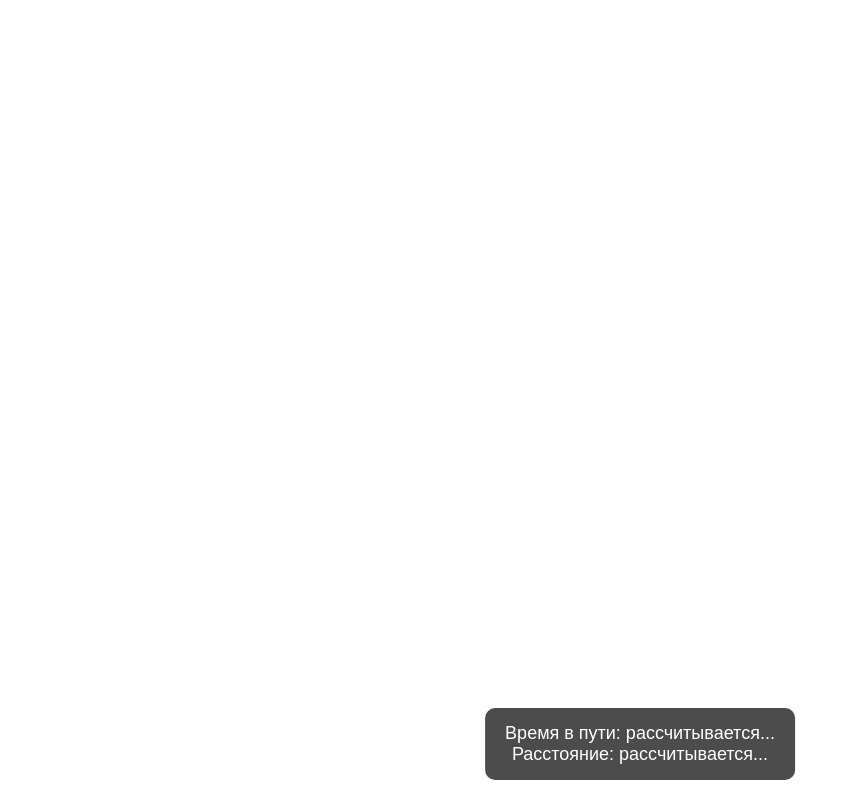
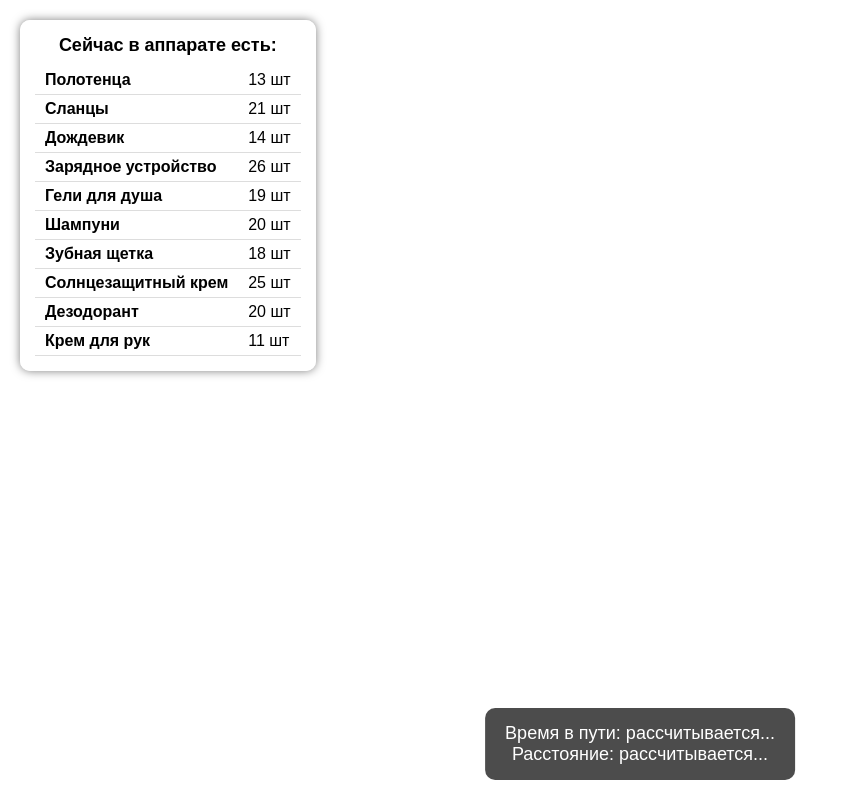
Before and after one commit to imdaryaz/index.html, a plain HTML site: page index.html in a window 1280 px wide. Shown: the whole page, without its empty margins (0-845 px from the left). Drawn offline with Linux system fonts and the light colour scheme.

Commit message:
Update index.html

```diff
--- a/index.html
+++ b/index.html
@@ -25,6 +25,34 @@
             font-family: Arial, sans-serif;
             text-align: center;
             z-index: 1000;
+        }
+        #stockInfo {
+            position: absolute;
+            top: 20px;
+            left: 20px;
+            background: rgba(255, 255, 255, 0.9);
+            padding: 15px;
+            border-radius: 10px;
+            font-family: Arial, sans-serif;
+            font-size: 16px;
+            box-shadow: 0 0 10px rgba(0, 0, 0, 0.5);
+            z-index: 1500;
+        }
+        #stockInfo h2 {
+            text-align: center;
+            margin: 0 0 10px 0;
+            font-size: 18px;
+        }
+        #stockTable {
+            width: 100%;
+            border-collapse: collapse;
+        }
+        #stockTable td {
+            padding: 5px 10px;
+            border-bottom: 1px solid #ddd;
+        }
+        #stockTable td:first-child {
+            font-weight: bold;
         }
         /* Модальное окно */
         #imageModal {
@@ -61,6 +89,22 @@
 <body>
     <div id="map"></div>
     <div id="info">Время в пути: рассчитывается...<br>Расстояние: рассчитывается...</div>
+
+    <div id="stockInfo">
+        <h2>Сейчас в аппарате есть:</h2>
+        <table id="stockTable">
+            <tr><td>Полотенца</td><td>13 шт</td></tr>
+            <tr><td>Сланцы</td><td>21 шт</td></tr>
+            <tr><td>Дождевик</td><td>14 шт</td></tr>
+            <tr><td>Зарядное устройство</td><td>26 шт</td></tr>
+            <tr><td>Гели для душа</td><td>19 шт</td></tr>
+            <tr><td>Шампуни</td><td>20 шт</td></tr>
+            <tr><td>Зубная щетка</td><td>18 шт</td></tr>
+            <tr><td>Солнцезащитный крем</td><td>25 шт</td></tr>
+            <tr><td>Дезодорант</td><td>20 шт</td></tr>
+            <tr><td>Крем для рук</td><td>11 шт</td></tr>
+        </table>
+    </div>
 
     <!-- Модальное окно -->
     <div id="imageModal">
```
